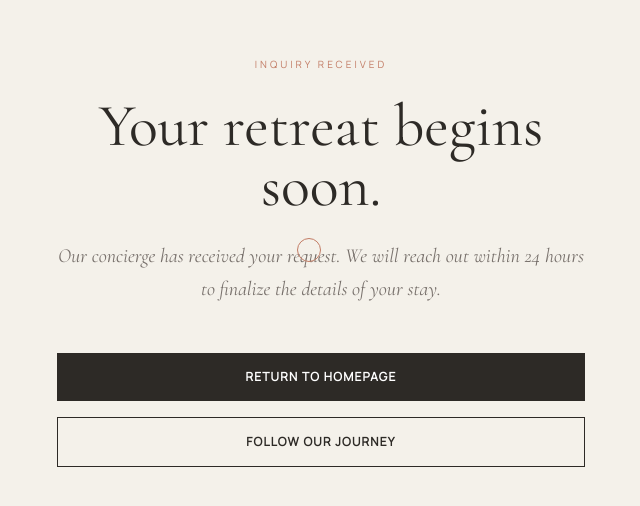
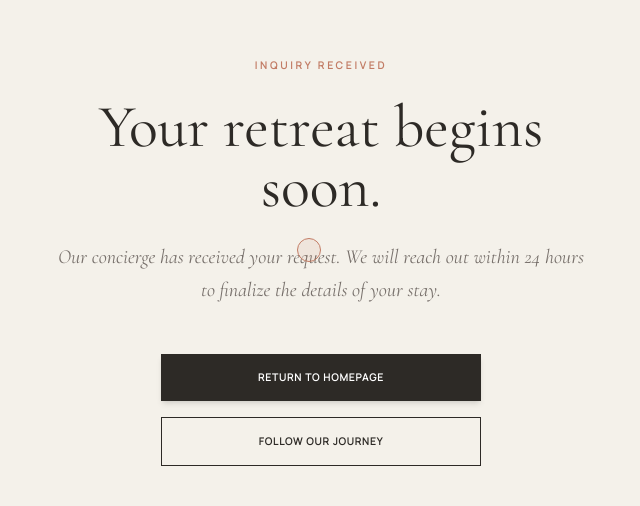
Before and after one commit to doravanyi-creator/al-marehotel, a plain HTML site: page thank-you.html in a window 1280 px wide. Shown: the part 138-644 px from the top of the page, without its empty margins (319-959 px from the left). Drawn offline with nearby package versions, Linux system fonts and the light colour scheme.

Commit message:
Update thank-you.html

```diff
--- a/thank-you.html
+++ b/thank-you.html
@@ -11,25 +11,40 @@
         }
     </script>
     <style>
-        #custom-cursor { width: 24px; height: 24px; border: 1.5px solid #c27c65; border-radius: 50%; position: fixed; pointer-events: none; z-index: 9999; transform: translate3d(0, 0, 0); transition: width 0.3s, height 0.3s; }
+        /* The Fixed Cursor Styles */
+        #custom-cursor {
+            width: 24px;
+            height: 24px;
+            border: 1.5px solid #c27c65;
+            background-color: rgba(194, 124, 101, 0.1);
+            border-radius: 50%;
+            position: fixed;
+            pointer-events: none;
+            z-index: 99999;
+            transform: translate3d(0, 0, 0);
+            will-change: transform;
+            transition: width 0.3s, height 0.3s;
+        }
         @media (min-width: 1024px) { body, a, button { cursor: none !important; } }
+        @media (max-width: 1023px) { #custom-cursor { display: none; } }
     </style>
 </head>
-<body class="bg-brandBeige text-brandDark antialiased flex items-center justify-center min-h-screen">
+<body class="bg-[#f4f1ea] text-[#2d2a26] antialiased flex items-center justify-center min-h-screen">
+
     <div id="custom-cursor"></div>
 
     <div class="max-w-xl px-6 text-center">
-        <span class="text-accent uppercase tracking-[0.3em] text-[10px] mb-6 block">Inquiry Received</span>
+        <span class="text-[#c27c65] uppercase tracking-[0.3em] text-[10px] mb-6 block font-bold">Inquiry Received</span>
         <h1 class="font-serif text-5xl md:text-6xl mb-6">Your retreat begins soon.</h1>
         <p class="text-stone-500 font-serif italic text-xl mb-12 leading-relaxed">
             Our concierge has received your request. We will reach out within 24 hours to finalize the details of your stay.
         </p>
 
-        <div class="space-y-4">
-            <a href="index.html" class="block w-full bg-brandDark text-white py-4 uppercase text-xs tracking-widest font-bold hover:bg-zinc-800 transition-all">
+        <div class="space-y-4 max-w-xs mx-auto">
+            <a href="index.html" class="block w-full bg-[#2d2a26] text-white py-4 uppercase text-[10px] tracking-widest font-bold hover:bg-zinc-800 transition-all shadow-md">
                 Return to Homepage
             </a>
-            <a href="https://instagram.com/your-profile" target="_blank" class="block w-full border border-brandDark text-brandDark py-4 uppercase text-xs tracking-widest font-bold hover:bg-brandDark hover:text-white transition-all">
+            <a href="#" class="block w-full border border-[#2d2a26] text-[#2d2a26] py-4 uppercase text-[10px] tracking-widest font-bold hover:bg-[#2d2a26] hover:text-white transition-all">
                 Follow our Journey
             </a>
         </div>
@@ -38,13 +53,34 @@
     <script>
         const cursor = document.getElementById('custom-cursor');
         let mX = 0, mY = 0, cX = 0, cY = 0;
-        document.addEventListener('mousemove', e => { mX = e.clientX; mY = e.clientY; });
+
+        document.addEventListener('mousemove', e => {
+            mX = e.clientX;
+            mY = e.clientY;
+        });
+
         function updateCursor() {
-            cX += (mX - cX) * 0.12; cY += (mY - cY) * 0.12;
+            cX += (mX - cX) * 0.12;
+            cY += (mY - cY) * 0.12;
             cursor.style.transform = `translate3d(${cX}px, ${cY}px, 0) translate(-50%, -50%)`;
             requestAnimationFrame(updateCursor);
         }
         updateCursor();
+
+        // Cursor scale effect for links
+        const links = document.querySelectorAll('a');
+        links.forEach(link => {
+            link.addEventListener('mouseenter', () => {
+                cursor.style.width = '40px';
+                cursor.style.height = '40px';
+                cursor.style.backgroundColor = 'rgba(194, 124, 101, 0.2)';
+            });
+            link.addEventListener('mouseleave', () => {
+                cursor.style.width = '24px';
+                cursor.style.height = '24px';
+                cursor.style.backgroundColor = 'rgba(194, 124, 101, 0.1)';
+            });
+        });
     </script>
 </body>
 </html>
```
